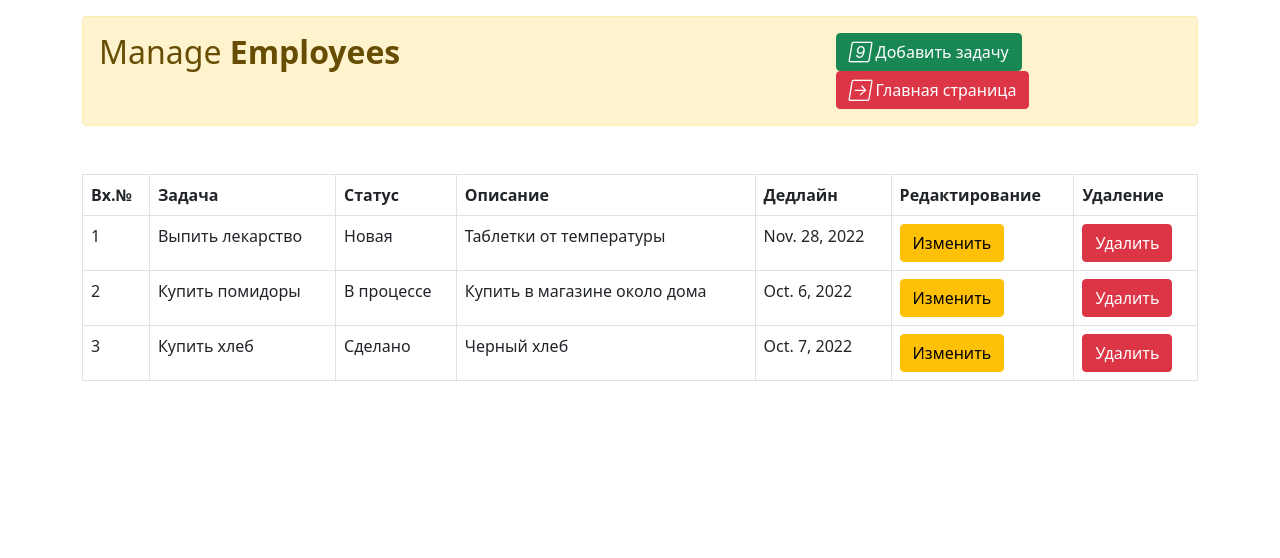
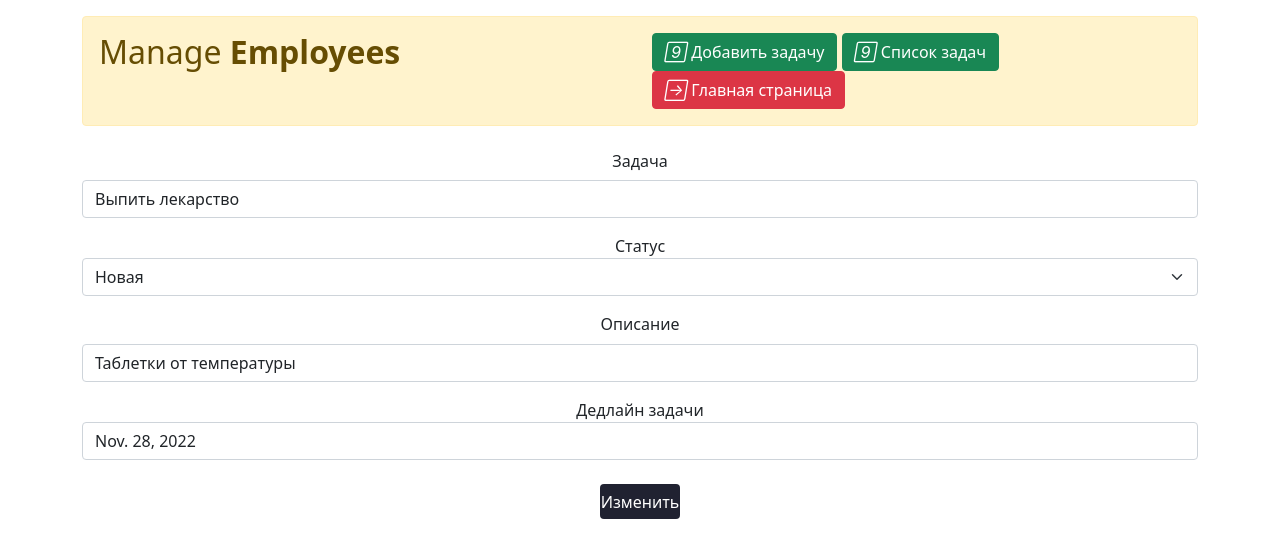
Before and after one commit to YugayDmitriy/Homework_53_Dmitriy_Yugay, a Django app: page /edit_item/73/ in a window 1280 px wide. Shown: the top 558 px of the page. Run offline with Django 3.2, Linux system fonts and the light colour scheme; data comes from the database, SQL or seed files in the repository; both versions use the stored data as it was after the commit.

Commit message:
ОбновленÑы файлы

```diff
--- a/core/core/settings.py
+++ b/core/core/settings.py
@@ -120,6 +120,9 @@ USE_TZ = True
 # https://docs.djangoproject.com/en/3.2/howto/static-files/
 
 STATIC_URL = '/static/'
+STATICFILES_DIRS = [
+    BASE_DIR / "static"
+]
 
 # Default primary key field type
 # https://docs.djangoproject.com/en/3.2/ref/settings/#default-auto-field
--- a/core/templates/create.html
+++ b/core/templates/create.html
@@ -1,33 +1,62 @@
 {% extends "index.html" %}
 {% block content %}
-    <form method="POST" action="{%url 'add_item'%}">
-             {% csrf_token %}
+    {% if sel_item %}
+        <form method="POST" action="{%url 'update_item' sel_item.id%}">
+            {% csrf_token %}
             <div class="form-group text-center mt-3">
-              <label for="validationDefaultName" class="form-label">Задача</label>
-                <div class="input-group">
-                <input type="text" class="form-control" name="name" placeholder="Введите задачу" id="validationDefaultName"  aria-describedby="inputGroupPrepend2" required>
-                </div>
+                <label for="inputPrice" class="col-form-label">Задача</label>
+                <input type="text" id="inputPrice" class="form-control" value="{{sel_item.name}}" name="name" placeholder="Введите задачу" aria-describedby="inputGroupPrepend2" required>
             </div>
-            <div class="form-group text-center mt-3">
+                <div class="form-group text-center mt-3">
                 <label>Статус</label>
                 <select class="form-select" name="status" aria-label="Default select example">
                     {% for choice in choices %}
-                    <option value="{{ choice.1}}">{{ choice.1}}</option>
+                    <option value="{{ choice.1 }}">{{ choice.1 }}</option>
                     {% endfor%}
                 </select>
             </div>
             <div class="form-group text-center mt-3">
               <label for="validationDefaultDiscript" class="form-label">Описание</label>
                 <div class="input-group">
-                <input type="text" class="form-control" name="discription" placeholder="Введите задачу" id="validationDefaultDiscript"  aria-describedby="inputGroupPrepend2" required>
+                <input type="text" class="form-control" value="{{sel_item.discription}}" name="discription" placeholder="Введите описание задачи" id="validationDefaultDiscripts"  aria-describedby="inputGroupPrepend2" required>
                 </div>
             </div>
             <div class="form-group text-center mt-3">
-              <label for="validationDefaultDate" class="form-label">Дедлайн задачи</label>
-              <input type="text" class="form-control" name="created_at" placeholder="Введите дату в формате 'YYYY-mm-dd'", id="validationDefaultDate"  aria-describedby="inputGroupPrepend2" required>
+              <label>Дедлайн задачи</label>
+              <input type="text" class="form-control" value="{{sel_item.created_at}}" name="created_at" placeholder="Введите дату" aria-describedby="inputGroupPrepend2" required>
             </div>
             <div class="form-group mt-4 text-center">
-                <button type="submit" class="btn btn-primary">Создать</button>
+                <button type="submit" class="button"><i class="ri-check-line icon"></i><span class="text">Изменить</span></button>
             </div>
           </form>
+          {% else %}
+          <form method="POST" action="{%url 'add_item'%}">
+             {% csrf_token %}
+            <div class="form-group text-center mt-3">
+                <label for="inputPrice" class="col-form-label">Задача</label>
+                <input type="text" id="inputPricee" class="form-control" name="name" placeholder="Введите задачу" aria-describedby="inputGroupPrepend2" required>
+            </div>
+            <div class="form-group text-center mt-3">
+                <label>Статус</label>
+                <select class="form-select" name="status" aria-label="Default select example">
+                    {% for choice in choices %}
+                    <option value="{{ choice.0}}">{{ choice.1}}</option>
+                    {% endfor%}
+                </select>
+            </div>
+            <div class="form-group text-center mt-3">
+              <label for="validationDefaultDiscript" class="form-label">Описание</label>
+                <div class="input-group">
+                <input type="text" class="form-control" name="discription" placeholder="Введите описание задачи" id="validationDefaultDiscript"  aria-describedby="inputGroupPrepend2" required>
+                </div>
+            </div>
+            <div class="form-group text-center mt-3">
+              <label>Дедлайн задачи</label>
+              <input type="text" class="form-control" name="created_at" placeholder="Введите дату в формате 'YYYY-mm-dd'" aria-describedby="inputGroupPrepend2" required>
+            </div>
+            <div class="form-group mt-4 text-center">
+                <button type="submit" class="button"><i class="ri-check-line icon"></i><span class="text">Создать</span></button>
+            </div>
+          </form>
+      {% endif %}
 {% endblock content %}
--- a/core/templates/index.html
+++ b/core/templates/index.html
@@ -1,61 +1,32 @@
+{% load static %}
 <!doctype html>
 <html lang="en">
   <head>
     <meta charset="utf-8">
     <meta name="viewport" content="width=device-width, initial-scale=1">
+    <link href="https://cdn.jsdelivr.net/npm/remixicon@2.5.0/fonts/remixicon.css" rel="stylesheet">
     <link href="https://cdn.jsdelivr.net/npm/bootstrap@5.0.2/dist/css/bootstrap.min.css" rel="stylesheet" integrity="sha384-EVSTQN3/azprG1Anm3QDgpJLIm9Nao0Yz1ztcQTwFspd3yD65VohhpuuCOmLASjC" crossorigin="anonymous">
+    <link rel="stylesheet" href="{% static 'style.css' %}">
     <title>ToDoList</title>
   </head>
   <body>
       <div class="container mt-3">
           <div class="table-title alert alert-warning">
 				<div class="row">
-					<div class="col-sm-8">
+					<div class="col-sm-6">
 						<h2>Manage <b>Employees</b></h2>
 					</div>
-					<div class="col-sm-4">
+					<div class="col-sm-6">
 						<a href="{% url 'add_item' %}" class="btn btn-success" data-toggle="modal"><i class="material-icons">&#xE147;</i> <span>Добавить задачу</span></a>
-						<a href="{% url 'index' %}" class="btn btn-danger" data-toggle="modal"><i class="material-icons">&#xE15C;</i> <span>Главная страница</span></a>
+						<a href="{% url 'items_list' %}" class="btn btn-success" data-toggle="modal"><i class="material-icons">&#xE147;</i> <span>Cписок задач</span></a>
+                        <a href="{% url 'index' %}" class="btn btn-danger" data-toggle="modal"><i class="material-icons">&#xE15C;</i> <span>Главная страница</span></a>
 					</div>
 				</div>
 			</div>
           {% for message in messages %}
           <p class="alert alert-success mt-3">{{message}}</p>
           {% endfor %}
-       {% block content %}
-      <div class="mt-5">
-          <table class="table table-bordered">
-          <thead>
-              <tr>
-                 <th scope="col">Вх.№</th>
-                 <th scope="col">Задача</th>
-                 <th scope="col">Статус</th>
-                 <th scope="col">Описание</th>
-                 <th scope="col">Дедлайн</th>
-                 <th scope="col">Редактирование</th>
-                 <th>Удаление</th>
-             </tr>
-          </thead>
-          <tbody>
-          {% for i in item_list%}
-             <tr>
-                 <td>{{ forloop.counter }}</td>
-                 <td>{{i.name}}</td>
-                 <td>{{i.status}}</td>
-                 <td>{{i.discription}}</td>
-                 <td>{{i.created_at}}</td>
-                 <td>
-                     <a href="{% url 'edit_item' i.id %}" class="btn btn-warning">Изменить</a>
-                 </td>
-                 <td>
-                     <a href="{% url 'delete_item' i.id %}" class="btn btn-danger">Удалить</a>
-                 </td>
-             </tr>
-          {% endfor %}
-          </tbody>
-          </table>
-      </div>
-      {% endblock %}
+       {% block content %}{% endblock %}
     </div>
     <script src="https://cdn.jsdelivr.net/npm/bootstrap@5.0.2/dist/js/bootstrap.bundle.min.js" integrity="sha384-MrcW6ZMFYlzcLA8Nl+NtUVF0sA7MsXsP1UyJoMp4YLEuNSfAP+JcXn/tWtIaxVXM" crossorigin="anonymous"></script>
     <script src="https://cdn.jsdelivr.net/npm/@popperjs/core@2.9.2/dist/umd/popper.min.js" integrity="sha384-IQsoLXl5PILFhosVNubq5LC7Qb9DXgDA9i+tQ8Zj3iwWAwPtgFTxbJ8NT4GN1R8p" crossorigin="anonymous"></script>
--- a/core/templates/items_id.html
+++ b/core/templates/items_id.html
@@ -4,7 +4,6 @@
           <table class="table table-bordered">
           <thead>
               <tr>
-                 <th scope="col">Вх.№</th>
                  <th scope="col">Задача</th>
                  <th scope="col">Статус</th>
                  <th scope="col">Описание</th>
@@ -15,7 +14,6 @@
           </thead>
           <tbody>
              <tr>
-                 <td>{{forloop.counter}}</td>
                  <td>{{items.name}}</td>
                  <td>{{items.status}}</td>
                  <td>{{items.discription}}</td>
--- a/core/todolist/urls.py
+++ b/core/todolist/urls.py
@@ -1,13 +1,18 @@
 from django.urls import path
+from .views.item_id import items_id
+from .views.items import items_list
 from .views.add import add_item
 from .views.base import index
 from .views.delete import delete_item
 from .views.edit import edit_item
 from .views.update import update_item
 
+
 urlpatterns = [
     path('', index, name='index'),
     path('add_item', add_item, name='add_item'),
+    path('items_list', items_list, name='items_list'),
+    path('items_id/<int:myid>', items_id, name='items_id'),
     path('delete_item/<int:myid>/', delete_item, name='delete_item'),
     path('edit_item/<int:myid>/', edit_item, name='edit_item'),
     path('update_item/<int:myid>/', update_item, name='update_item')
--- a/core/todolist/views/delete.py
+++ b/core/todolist/views/delete.py
@@ -7,4 +7,4 @@ def delete_item(request, myid):
     item = Item.objects.get(id=myid)
     item.delete()
     messages.info(request, 'Задача успешно удалена')
-    return redirect('index')
+    return redirect('items_list')
--- a/core/todolist/views/edit.py
+++ b/core/todolist/views/edit.py
@@ -11,4 +11,4 @@ def edit_item(request, myid):
         'item_list': item_list,
         'choices': choices
     }
-    return render(request, 'index.html', context=context)
+    return render(request, 'create.html', context=context)
```
Also changed, not shown: core/templates/items_list.html (+2 -12 lines), core/templates/update.html (deleted, +0 -65 lines), core/todolist/views/add.py (+6 -10 lines), core/todolist/views/base.py (+1 -8 lines), core/todolist/views/items.py (+7 -8 lines), core/todolist/views/update.py (+5 -4 lines), core/db.sqlite3, core/todolist/views/item_id.py (line endings or trailing spaces), 1 other file.
